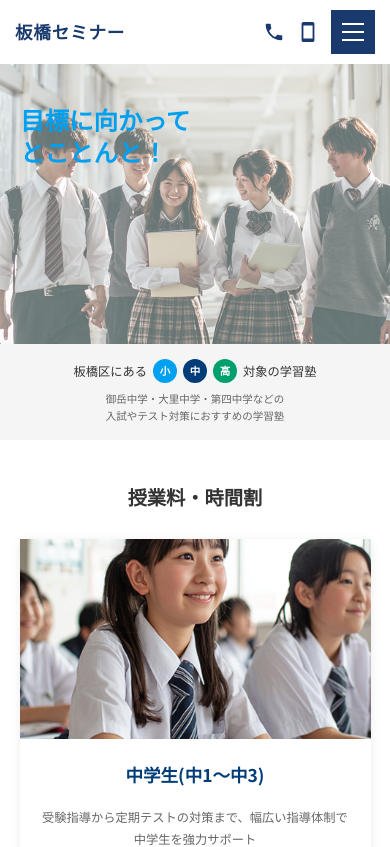
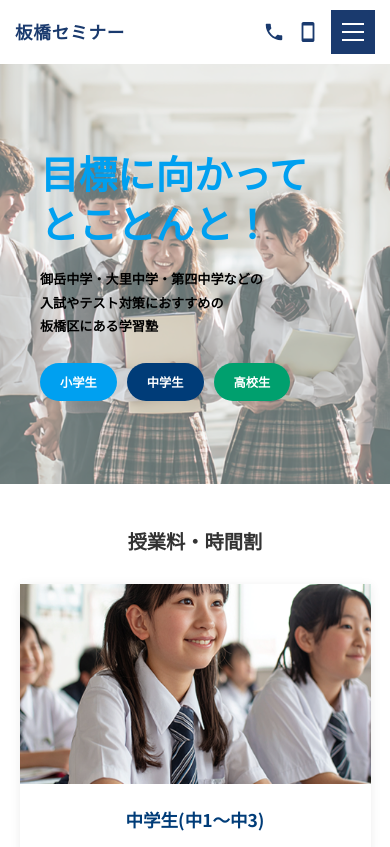
Before and after one commit to jime0083/cramSchoolPort, a Vue app: page /#/ in a window 390 px wide. Shown: the top 847 px of the page. Built offline with nearby package versions, Linux system fonts and the light colour scheme.

Commit message:
ヒーローセクションのデスクトップ表示を維持
Co-Authored-By: Claude Opus 4.5 <noreply@anthropic.com>

```diff
--- a/src/views/TopPage.vue
+++ b/src/views/TopPage.vue
@@ -879,41 +879,8 @@ import banner3 from "@/assets/images/banner3 1.png";
 }
 
 @media (max-width: 768px) {
-  .hero {
-    height: auto;
-    min-height: 280px;
-  }
-
-  .hero-content {
-    padding: 40px 20px;
-  }
-
-  .hero-title-line {
-    font-size: 1.75rem;
-  }
-
-  .hero-description {
-    display: none;
-  }
-
-  .hero-badges {
-    display: none;
-  }
-
   .secondary-nav {
     display: none;
-  }
-
-  .mobile-info-bar {
-    display: block;
-  }
-
-  .trial-banner {
-    display: none;
-  }
-
-  .mobile-trial-banner {
-    display: block;
   }
 
   .section {
```
Also changed, not shown: 9 other files (tests, documents, lock files or other folders).
